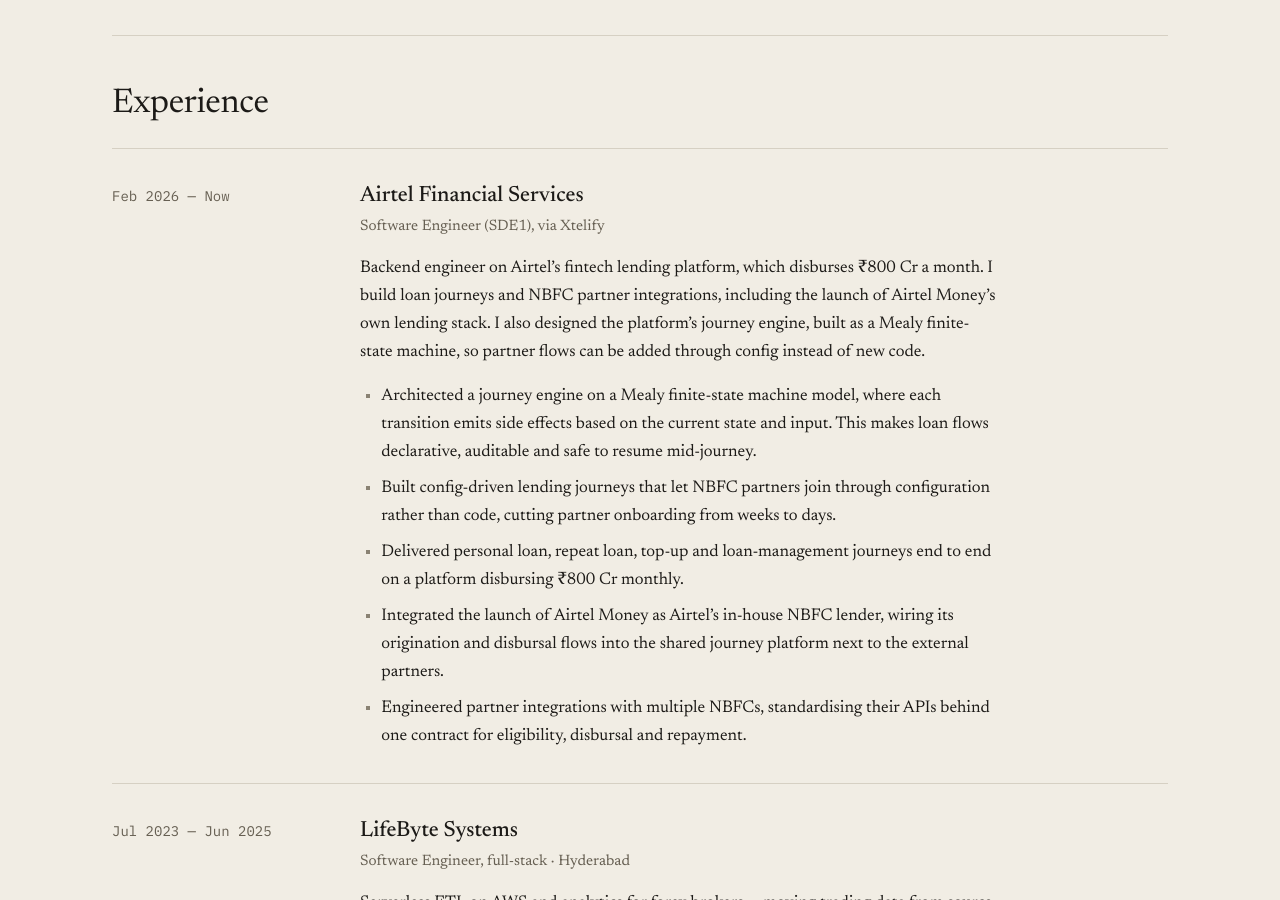
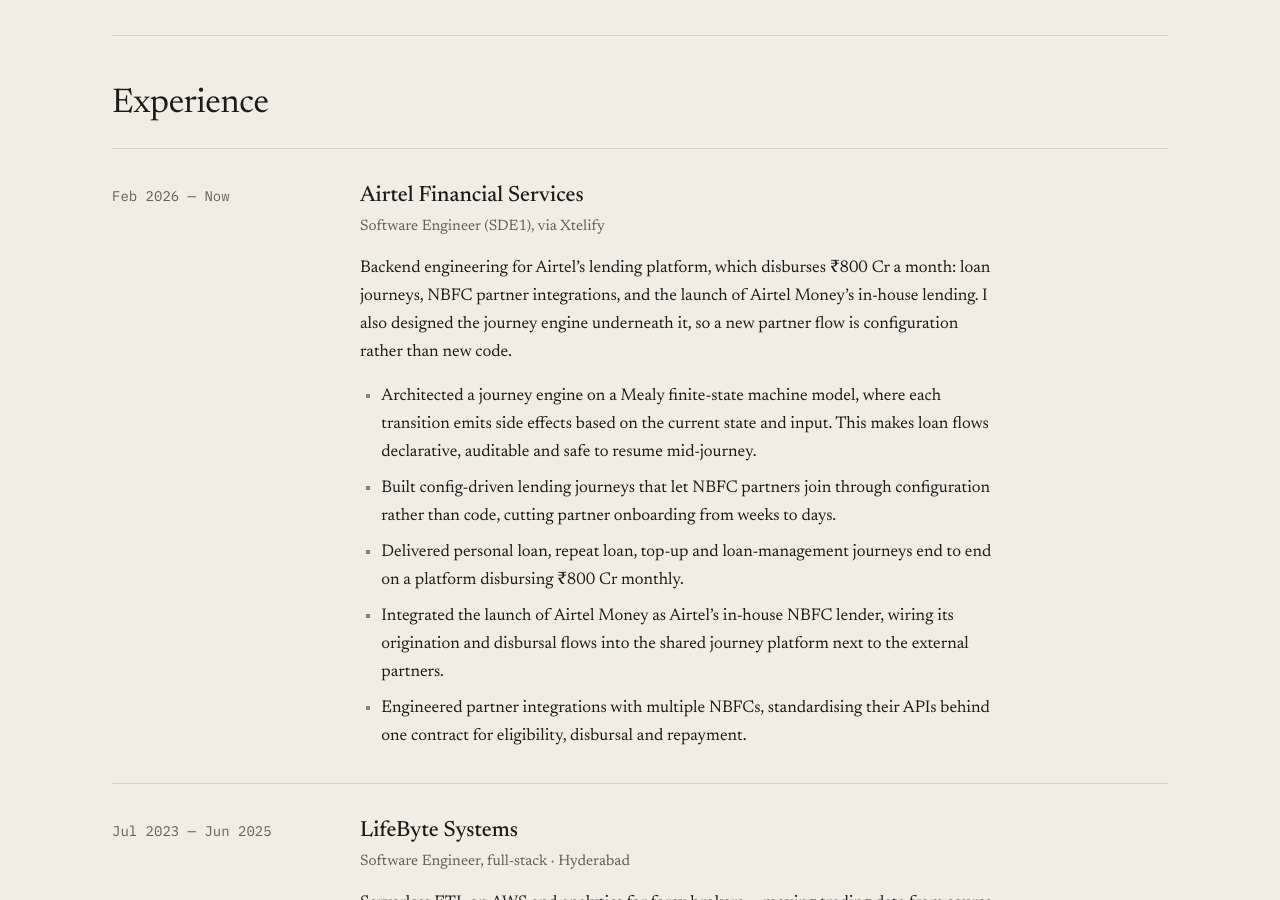
Before and after one commit to vishavbangotra/Portfolio, a Jekyll site: the page built from work.html, in a window 1280 px wide and 900 px high, scrolled down 487 px. Built offline with Jekyll 4.4.1, drawn with Linux system fonts in a browser that asks for light colours.

Commit message:
Tighten Airtel experience summary
Co-Authored-By: Claude Opus 5.5 <noreply@anthropic.com>
Claude-Session: https://claude.ai/code/session_01ALj22LgqxBGB6GnW6gAPCZ

```diff
--- a/_data/experience.yml
+++ b/_data/experience.yml
@@ -3,11 +3,10 @@
   org: Airtel Financial Services
   role: Software Engineer (SDE1), via Xtelify
   summary: >-
-    Backend engineer on Airtel’s fintech lending platform, which disburses
-    ₹800 Cr a month. I build loan journeys and NBFC partner integrations,
-    including the launch of Airtel Money’s own lending stack. I also designed
-    the platform’s journey engine, built as a Mealy finite-state machine, so
-    partner flows can be added through config instead of new code.
+    Backend engineering for Airtel’s lending platform, which disburses ₹800 Cr
+    a month: loan journeys, NBFC partner integrations, and the launch of Airtel
+    Money’s in-house lending. I also designed the journey engine underneath it,
+    so a new partner flow is configuration rather than new code.
   bullets:
     - >-
       Architected a journey engine on a Mealy finite-state machine model, where
```
